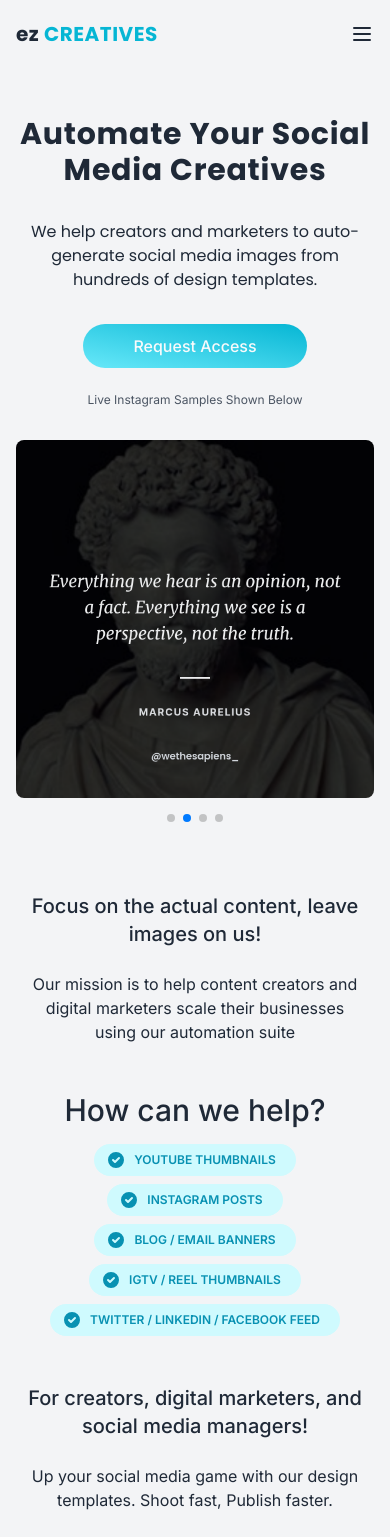
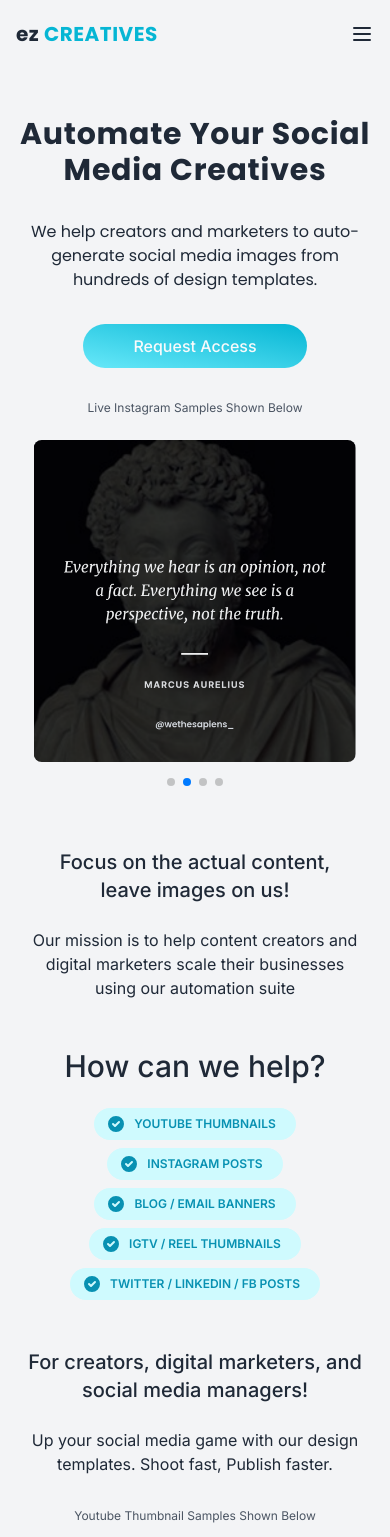
Before and after one commit to pagarevijayy/ezcreatives-homepage, a Next.js app: page / in a window 390 px wide. Shown: the top 1537 px of the page. Built offline with nearby package versions, Linux system fonts and the light colour scheme.

Commit message:
mobile view touchups done

```diff
--- a/pages/index.js
+++ b/pages/index.js
@@ -68,10 +68,10 @@ export default function Home() {
                 </button>
               </Link>
             </div>
-            <p className="mt-6 text-gray-600 text-xs">
+            <p className="mt-8 text-gray-600 text-xs">
               Live Instagram Samples Shown Below
             </p>
-            <div className="py-8 md:hidden">
+            <div className="py-6 md:hidden">
               <Swiper
                 slidesPerView={"auto"}
                 spaceBetween={30}
@@ -125,7 +125,7 @@ export default function Home() {
             </p> */}
           </section>
           <section className="mt-8 text-center">
-            <h2 className="text-xl font-medium px-2">
+            <h2 className="text-xl font-medium px-2 max-w-xs mx-auto">
               Focus on the actual content, leave images on us!
             </h2>
             <p className="mt-6 px-4">
@@ -133,28 +133,38 @@ export default function Home() {
               scale their businesses using our automation suite
             </p>
             <h2 className="mt-12 text-3xl font-medium">How can we help?</h2>
-            <ul className="mt-4 space-y-2 uppercase text-xs font-semibold ">
-              <li className="inline-flex items-center text-cyan-600 px-3 py-1.5 bg-cyan-100 rounded-3xl mx-auto">
+            <ul className="mt-6 space-y-2 uppercase text-xs font-semibold ">
+              <li>
+                <div className="inline-flex items-center text-cyan-600 px-3 py-1.5 bg-cyan-100 rounded-3xl mx-auto">
                   {checkMarkIcon}{" "}
                   <span className="px-2">Youtube Thumbnails </span>
+                </div>
               </li>
-              <li className="inline-flex items-center text-cyan-600 px-3 py-1.5 bg-cyan-100 rounded-3xl mx-auto">
+              <li>
+                <div className="inline-flex items-center text-cyan-600 px-3 py-1.5 bg-cyan-100 rounded-3xl mx-auto">
                   {checkMarkIcon} <span className="px-2">Instagram Posts</span>
+                </div>
               </li>
 
-              <li className="inline-flex items-center text-cyan-600 px-3 py-1.5 bg-cyan-100 rounded-3xl mx-auto">
+              <li>
+                <div className="inline-flex items-center text-cyan-600 px-3 py-1.5 bg-cyan-100 rounded-3xl mx-auto">
                   {checkMarkIcon}
                   <span className="px-2">Blog / Email Banners </span>
+                </div>
               </li>
 
-              <li className="inline-flex items-center text-cyan-600 px-3 py-1.5 bg-cyan-100 rounded-3xl mx-auto">
+              <li>
+                <div className="inline-flex items-center text-cyan-600 px-3 py-1.5 bg-cyan-100 rounded-3xl mx-auto">
                   {checkMarkIcon}
                   <span className="px-2">IGTV / Reel Thumbnails </span>
+                </div>
               </li>
 
-              <li className="inline-flex items-center text-cyan-600 px-3 py-1.5 bg-cyan-100 rounded-3xl mx-auto">
+              <li>
+                <div className="inline-flex items-center text-cyan-600 px-3 py-1.5 bg-cyan-100 rounded-3xl mx-auto">
                   {checkMarkIcon}
-                <span className="px-2">Twitter / LinkedIn / Facebook Feed</span>
+                  <span className="px-2">Twitter / LinkedIn / FB Posts</span>
+                </div>
               </li>
             </ul>
           </section>
@@ -166,10 +176,10 @@ export default function Home() {
               Up your social media game with our design templates. Shoot fast,
               Publish faster.
             </p>
-            <p className="mt-6 text-gray-600 text-xs">
+            <p className="mt-8 text-gray-600 text-xs">
               Youtube Thumbnail Samples Shown Below
             </p>
-            <div className="py-8 ">
+            <div className="py-6 ">
               <Swiper
                 slidesPerView={"auto"}
                 spaceBetween={30}
@@ -227,10 +237,10 @@ export default function Home() {
               Get your content up and running quickly. Don't miss on trending
               opportunities.
             </p>
-            <p className="mt-6 text-gray-600 text-xs">
+            <p className="mt-8 text-gray-600 text-xs">
               IGTV and Reels Thumbnail Samples Below
             </p>
-            <div className="py-8">
+            <div className="py-6">
               <Swiper
                 slidesPerView={"auto"}
                 spaceBetween={30}
@@ -288,7 +298,7 @@ export default function Home() {
               FREE 15 images per month, Cheers! :)
             </p> */}
             <div className="mt-8">
-              <div className="p-8 border border-gray-300 rounded-xl">
+              <div className="p-8 border border-gray-300 rounded-xl max-w-xs mx-auto">
                 <h3 className="text-xl font-medium">Basic</h3>
                 <p className="mt-4 text-gray-500">
                   <span className="text-gray-800 text-2xl font-semibold">
@@ -303,7 +313,7 @@ export default function Home() {
                     </button>
                   </Link>
                 </div>
-                <ul className="mt-6 space-y-3">
+                <ul className="mt-6 space-y-3 text-sm">
                   <li className="flex items-center justify-center">
                     {" "}
                     {tickMarkIcon}
@@ -327,7 +337,7 @@ export default function Home() {
                   </li>
                 </ul>
               </div>
-              <div className=" mt-6 p-8 border border-gray-300 rounded-xl">
+              <div className=" mt-6 p-8 border border-gray-300 rounded-xl max-w-xs mx-auto">
                 <h3 className="text-xl font-medium">Pro</h3>
                 <p className="mt-4 text-gray-500">
                   <span className="text-gray-800 text-2xl font-semibold">
@@ -342,7 +352,7 @@ export default function Home() {
                     </button>
                   </Link>
                 </div>
-                <ul className="mt-6 space-y-3">
+                <ul className="mt-6 space-y-3 text-sm">
                   <li className="flex items-center justify-center">
                     {" "}
                     {tickMarkIcon}
@@ -366,7 +376,7 @@ export default function Home() {
                   </li>
                 </ul>
               </div>
-              <div className="mt-6 p-8 border border-gray-300 rounded-xl">
+              <div className="mt-6 p-8 border border-gray-300 rounded-xl max-w-xs mx-auto">
                 <h3 className="text-xl font-medium">Business Pro </h3>
                 <p className="mt-4 text-gray-500">
                   <span className="text-gray-800 text-2xl font-semibold">
@@ -381,7 +391,7 @@ export default function Home() {
                     </button>
                   </Link>
                 </div>
-                <ul className="mt-6 space-y-3">
+                <ul className="mt-6 space-y-3 text-sm">
                   <li className="flex items-center justify-center">
                     {" "}
                     {tickMarkIcon}
@@ -413,7 +423,7 @@ export default function Home() {
                   </li>
                 </ul>
               </div>
-              <p className="mt-4 text-sm">
+              <p className="mt-4 text-xs">
                 Want something custom?
                 <Link href="/somewhere">
                   <a className="px-1 underline text-cyan-600 hover:text-cyan-800 visited:text-purple-600">
@@ -427,7 +437,7 @@ export default function Home() {
             <h2 className="text-xl font-medium">Ready to Automate?</h2>
             <div className="mt-4 text-sm">
               <Link href="/something">
-                <button className="w-48 px-3 py-2.5 font-medium focus:outline-none text-gray-50 bg-gradient-to-tr from-cyan-300 to-cyan-500 rounded-3xl">
+                <button className="w-48 px-3 py-2.5 font-medium focus:outline-none border border-cyan-500 rounded-3xl">
                   Request Access
                 </button>
               </Link>
--- a/styles/global.css
+++ b/styles/global.css
@@ -7,12 +7,6 @@
 @tailwind components;
 
 @tailwind utilities;
-
-@media (max-width: 768px) {
-  .zoom-out-75 {
-    zoom: 0.75;
-  }
-}
 
 .swiper-wrapper {
   padding-bottom: 30px;
@@ -24,8 +18,8 @@
   bottom: 0px !important;
 }
 .swiper-container {
-  width: 100%;
-  height: 100%;
+  width: 90%;
+  height: 90%;
 }
 
 .swiper-slide {
```
Lines whose indentation alone changed are shown as unchanged.
